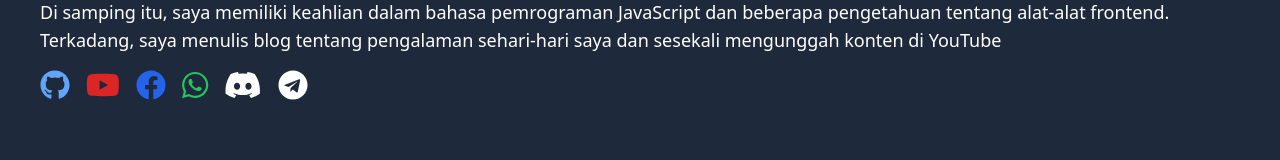
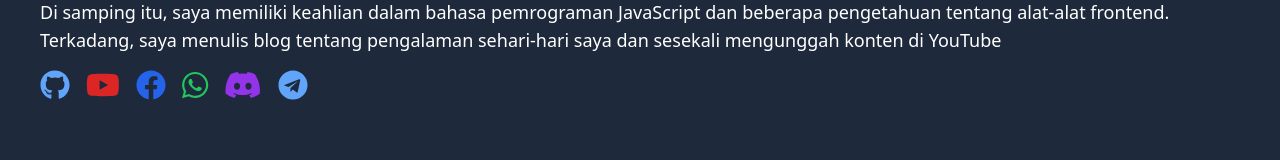
Before and after one commit to Fujitime/Portfolio, a Vue app: page / in a window 1280 px wide. In both pictures the pointer is over the link 292 px from the left and 1112 px from the top of the page. Shown: the part 1026-1186 px from the top of the page. Built offline with nearby package versions, Linux system fonts and the light colour scheme; no server answers; a web font is replaced by a local one.

Commit message:
style: discord icon and telegram

```diff
--- a/src/assets/css/output.css
+++ b/src/assets/css/output.css
@@ -3301,6 +3301,11 @@ video {
   color: rgb(0 0 0 / var(--tw-text-opacity));
 }
 
+.text-blue-300 {
+  --tw-text-opacity: 1;
+  color: rgb(147 197 253 / var(--tw-text-opacity));
+}
+
 .text-blue-400 {
   --tw-text-opacity: 1;
   color: rgb(96 165 250 / var(--tw-text-opacity));
@@ -3374,6 +3379,11 @@ video {
 .text-green-700 {
   --tw-text-opacity: 1;
   color: rgb(21 128 61 / var(--tw-text-opacity));
+}
+
+.text-purple-600 {
+  --tw-text-opacity: 1;
+  color: rgb(147 51 234 / var(--tw-text-opacity));
 }
 
 .text-red-500 {
@@ -3719,6 +3729,11 @@ video {
   color: rgb(219 234 254 / var(--tw-text-opacity));
 }
 
+.hover\:text-blue-400:hover {
+  --tw-text-opacity: 1;
+  color: rgb(96 165 250 / var(--tw-text-opacity));
+}
+
 .hover\:text-blue-500:hover {
   --tw-text-opacity: 1;
   color: rgb(59 130 246 / var(--tw-text-opacity));
@@ -3742,6 +3757,16 @@ video {
 .hover\:text-green-100:hover {
   --tw-text-opacity: 1;
   color: rgb(220 252 231 / var(--tw-text-opacity));
+}
+
+.hover\:text-green-600:hover {
+  --tw-text-opacity: 1;
+  color: rgb(22 163 74 / var(--tw-text-opacity));
+}
+
+.hover\:text-purple-700:hover {
+  --tw-text-opacity: 1;
+  color: rgb(126 34 206 / var(--tw-text-opacity));
 }
 
 .hover\:text-red-700:hover {
```
